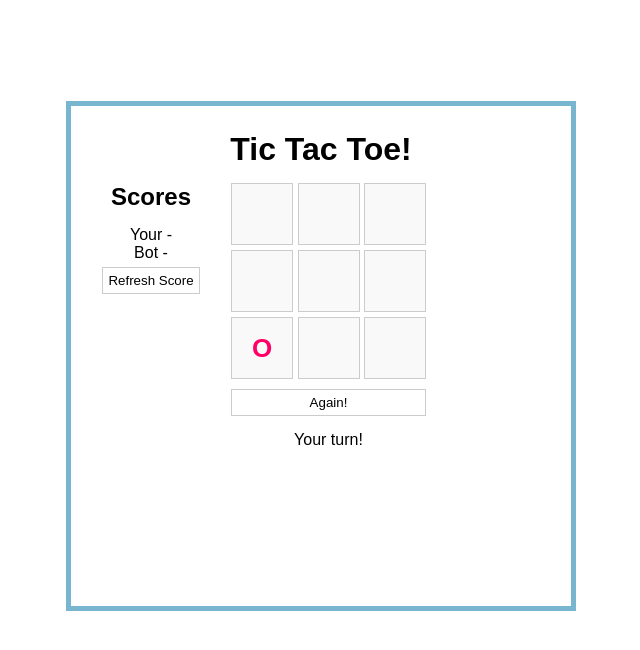
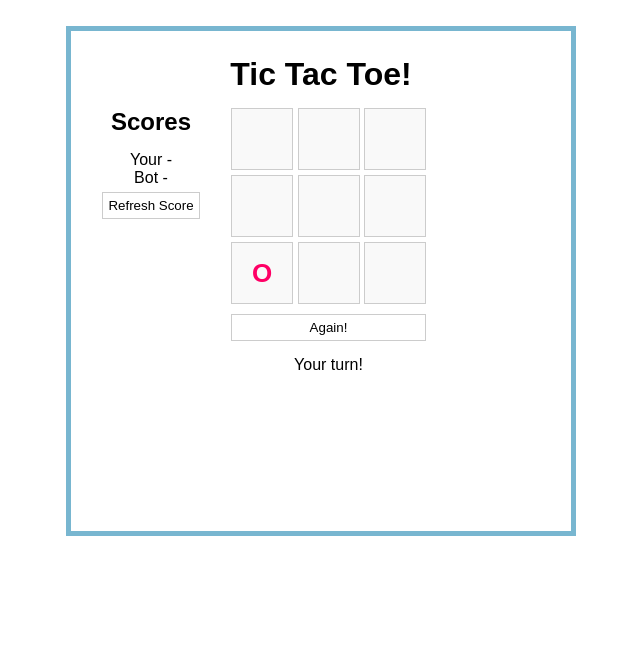
Before and after one commit to termitkin/Tic-Tac-Toe, a plain HTML site: page index.html in a window 1280 px wide. Shown: the whole page, without its empty margins (319-959 px from the left). Drawn offline with Linux system fonts and the light colour scheme.

Commit message:
margin fix

```diff
--- a/index.html
+++ b/index.html
@@ -24,7 +24,7 @@
         width: calc(100% - 100px);
         max-width: 450px;
         min-height: 450px;
-        margin: 100px auto;
+        margin: 25px auto;
         border: 5px solid #78b6d0;
         padding: 25px;
         display: flex;
```
